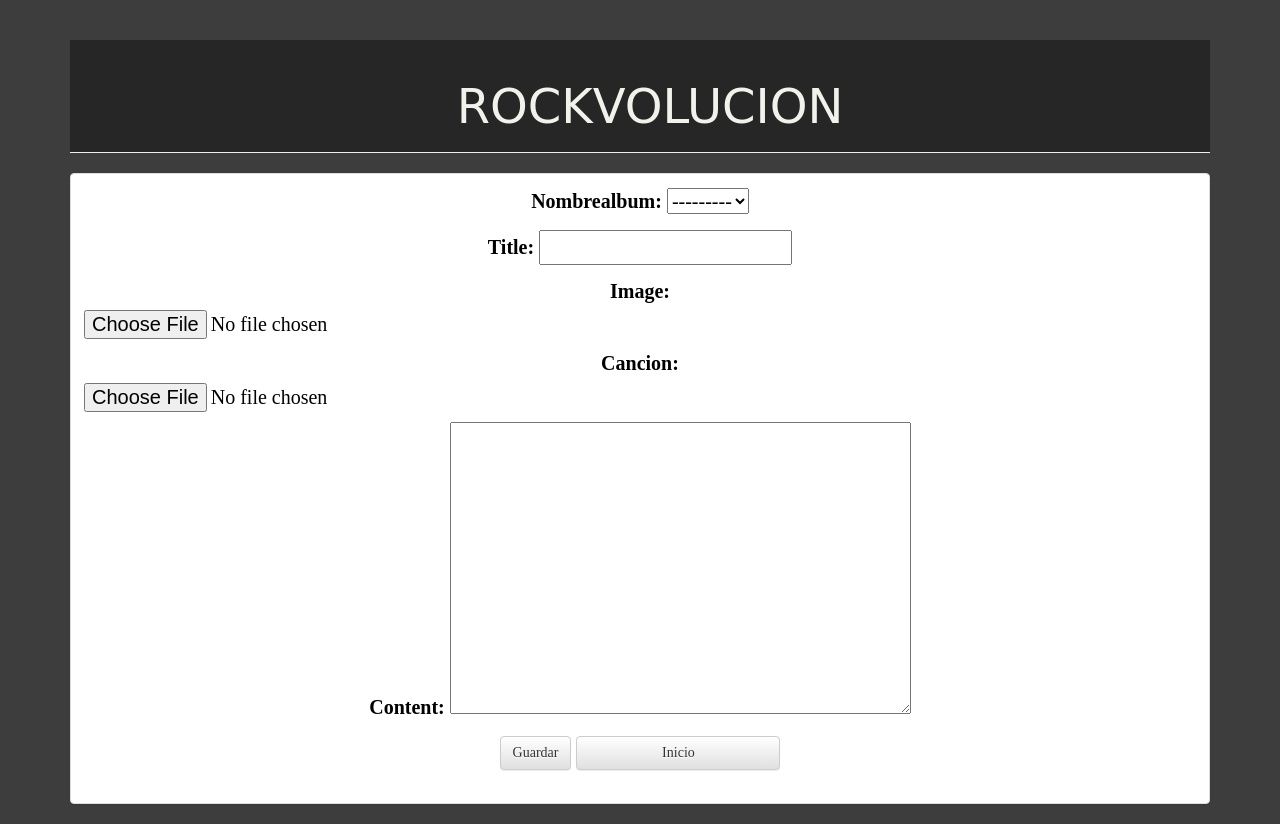
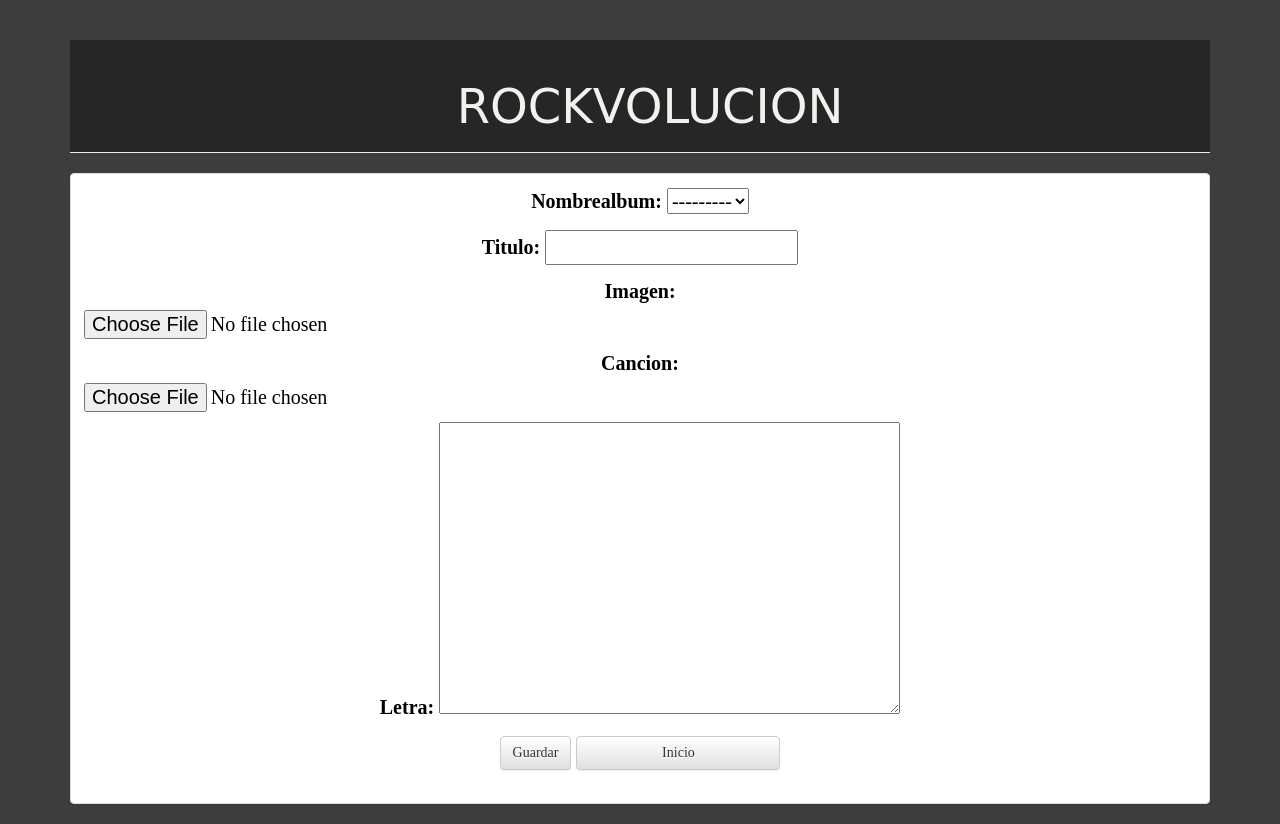
Before and after one commit to DiegoLguz/Xelagangas, a Django app: page /create/ in a window 1280 px wide. Shown: the part 92-916 px from the top of the page. Run offline with Django 3.2, Linux system fonts and the light colour scheme; the visitor is signed in with stand-in values (Sample User, id 1); data that the repository does not hold is empty; some libraries are stand-ins or nearby versions; some web fonts are replaced.

Commit message:
modificacion nombres de campos en el model, admin, y forms

```diff
--- a/posts/admin.py
+++ b/posts/admin.py
@@ -5,11 +5,11 @@ from posts.models import Archivos
 
 
 class PostModelAdmin(admin.ModelAdmin):
-    list_display= ["usuar","title","nombrealbum","updated","timestamp"]
+    list_display= ["usuar","titulo","nombrealbum","updated","timestamp"]
     list_display_links = ["updated"]
     list_filter = ["updated","timestamp"]
-    list_editable = ["title"]
-    search_fields = ["title","content"]
+    list_editable = ["titulo"]
+    search_fields = ["titulo","Letra"]
     class Meta:
         model = Post
 
--- a/posts/forms.py
+++ b/posts/forms.py
@@ -9,10 +9,10 @@ class PostForm(forms.ModelForm):
         model = Post
         fields = [
             "nombrealbum",
-            "title",
-            "image",
+            "titulo",
+            "imagen",
             "cancion",
-            "content",
+            "Letra",
         ]
 
 class ArchivoForm(forms.ModelForm):
--- a/posts/models.py
+++ b/posts/models.py
@@ -32,16 +32,16 @@ class Archivos(models.Model):
 class Post(models.Model):
     nombrealbum = models.ForeignKey(Archivos,related_name ='nomalb')
     usuar = models.ForeignKey('auth.User',related_name ='usrname',default=1)
-    title = models.CharField(max_length=120)
+    titulo = models.CharField(max_length=120)
     slug = models.SlugField(unique=True)
-    image = models.ImageField(upload_to=upload_location,
+    imagen = models.ImageField(upload_to=upload_location,
                         null=True, blank=True,
                         width_field="width_field",
                         height_field="height_field")
     height_field = models.IntegerField(default=0)
     width_field = models.IntegerField(default=0)
     cancion = models.FileField(upload_to=upload_location, null=True, blank=True, validators=[validate_file_extension])
-    content = models.TextField()
+    Letra = models.TextField()
     updated = models.DateTimeField(auto_now=True, auto_now_add=False)
     timestamp = models.DateTimeField(auto_now=False, auto_now_add=True)
 
--- a/posts/views.py
+++ b/posts/views.py
@@ -83,7 +83,7 @@ def post_detail(request,id=None):
     usuario = request.user
     instance = get_object_or_404(Post,id=id)
     context = {
-        "title": instance.title,
+        "title": instance.titulo,
         "instance": instance,
         "usuario": usuario,
     }
```
Also changed, not shown: templates/nopermiso.html (+4 -4 lines), templates/post_detail.html (+7 -10 lines), templates/post_list2.html (+4 -4 lines), posts/migrations/0007_auto_20161117_1712.py (added).
